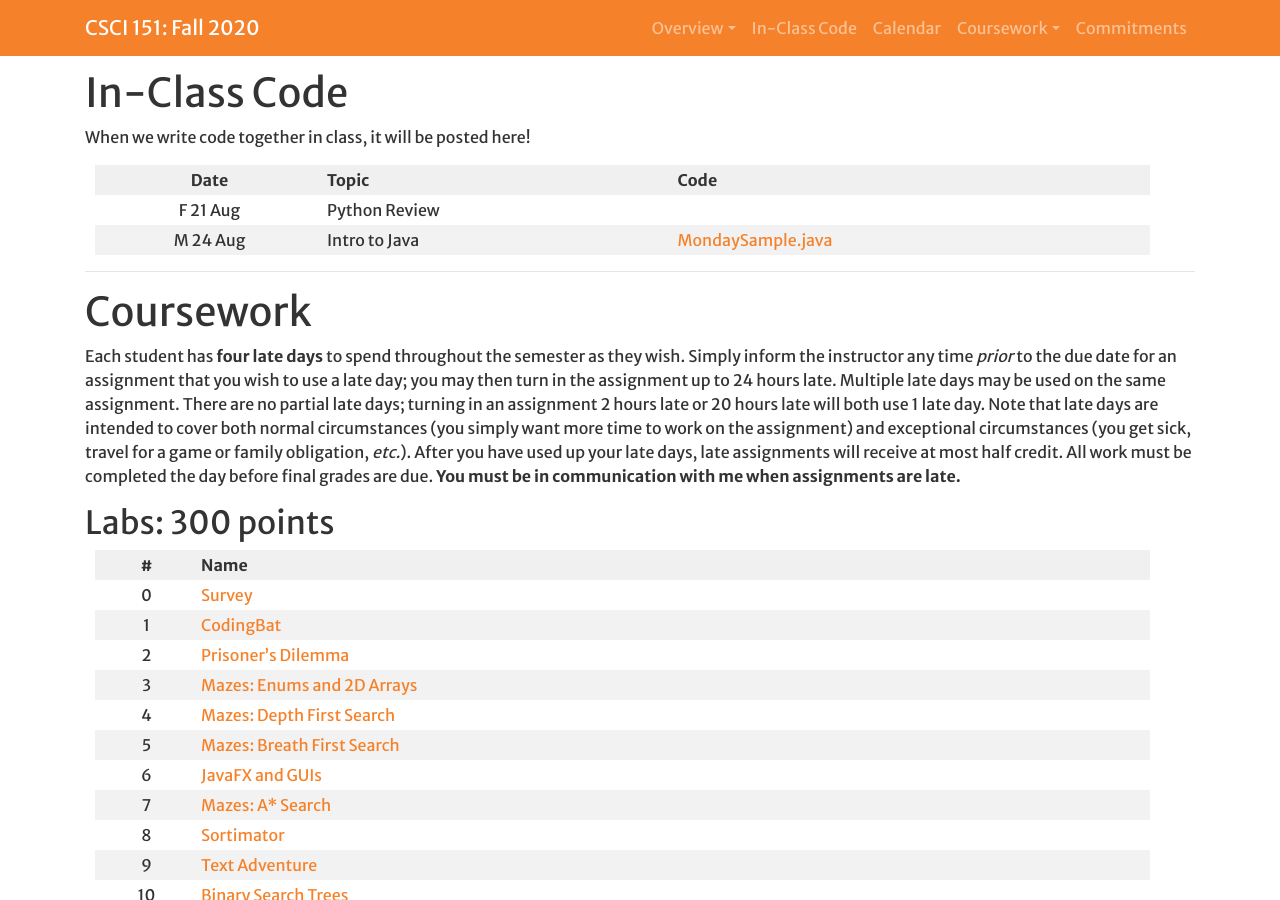
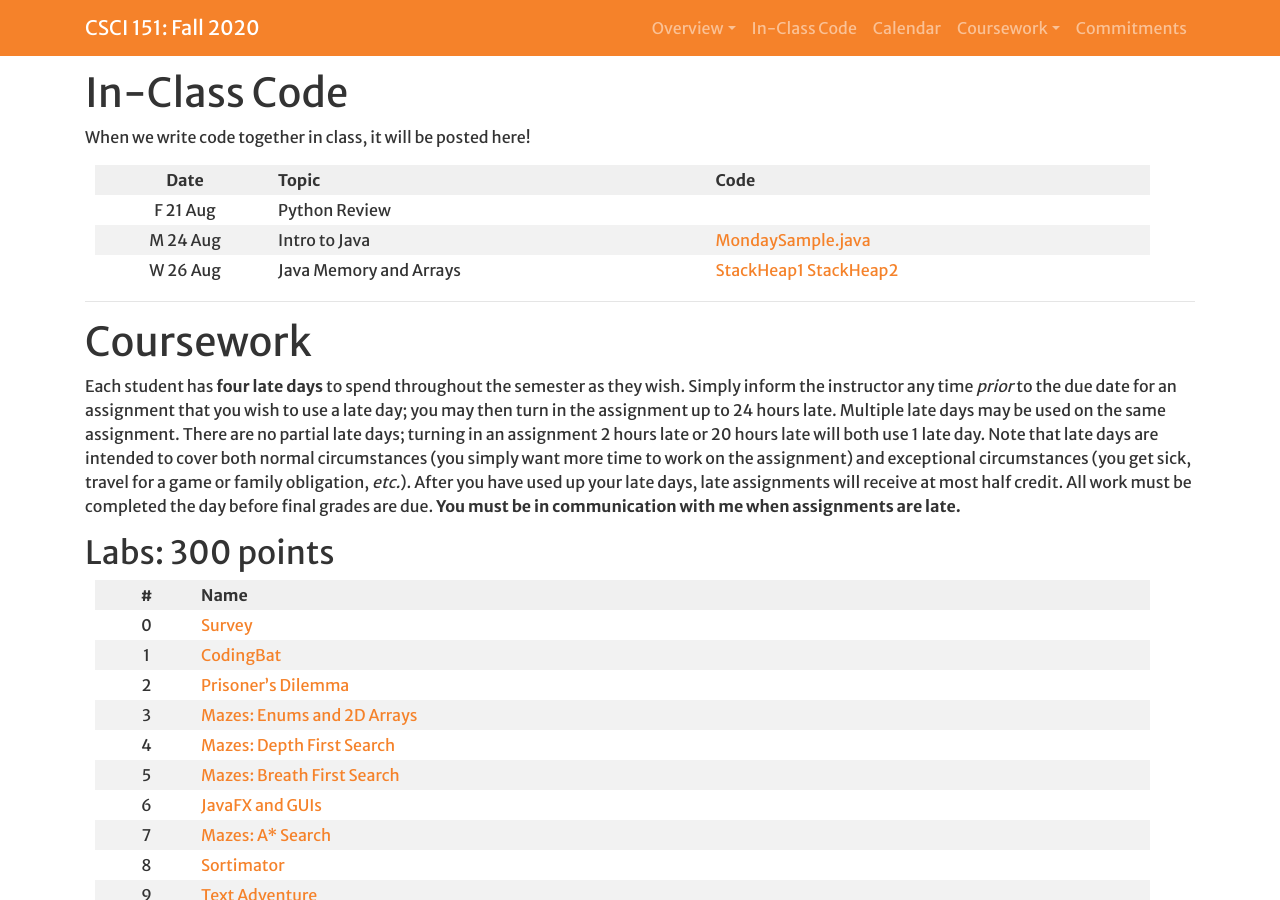
Before and after one commit to Hendrix-CS/csci151, a Jekyll site: the page built from index.md, in a window 1280 px wide and 900 px high, scrolled down 1802 px. Built offline with Jekyll 4.4.1, drawn with Linux system fonts in a browser that asks for light colours; a script that is not in the unit is left out; our own code applies the rules of GitHub Pages for plain Markdown files.

Commit message:
Adding stack and heap board images

```diff
--- a/index.md
+++ b/index.md
@@ -52,6 +52,7 @@ When we write code together in class, it will be posted here!
 |:----:|------||-----||
 | F 21 Aug | Python Review | |
 | M 24 Aug | Intro to Java | [MondaySample.java]({{site.baseurl}}/code/MondaySample.java) |
+| W 26 Aug | Java Memory and Arrays | [StackHeap1]({{site.baseurl}}/inclass/StackHeap1.pdf) [StackHeap2]({{site.baseurl}}/inclass/StackHeap2.pdf) |
 
 <hr>
 # Coursework
```
Also changed, not shown: 2 other files.
